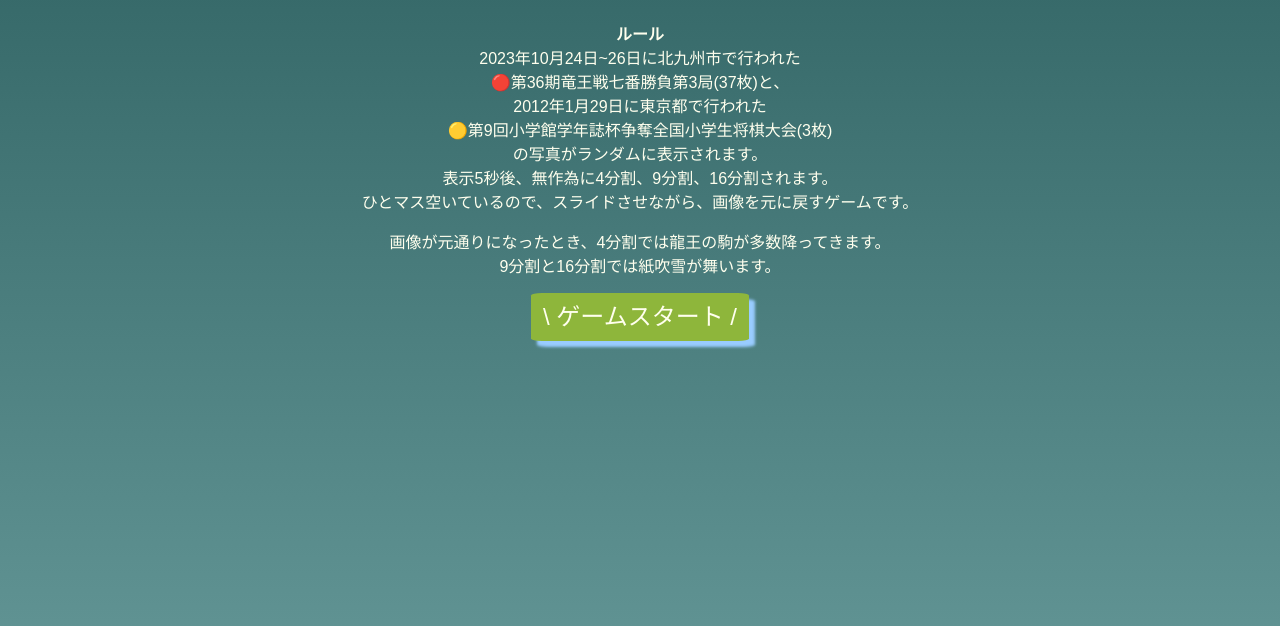
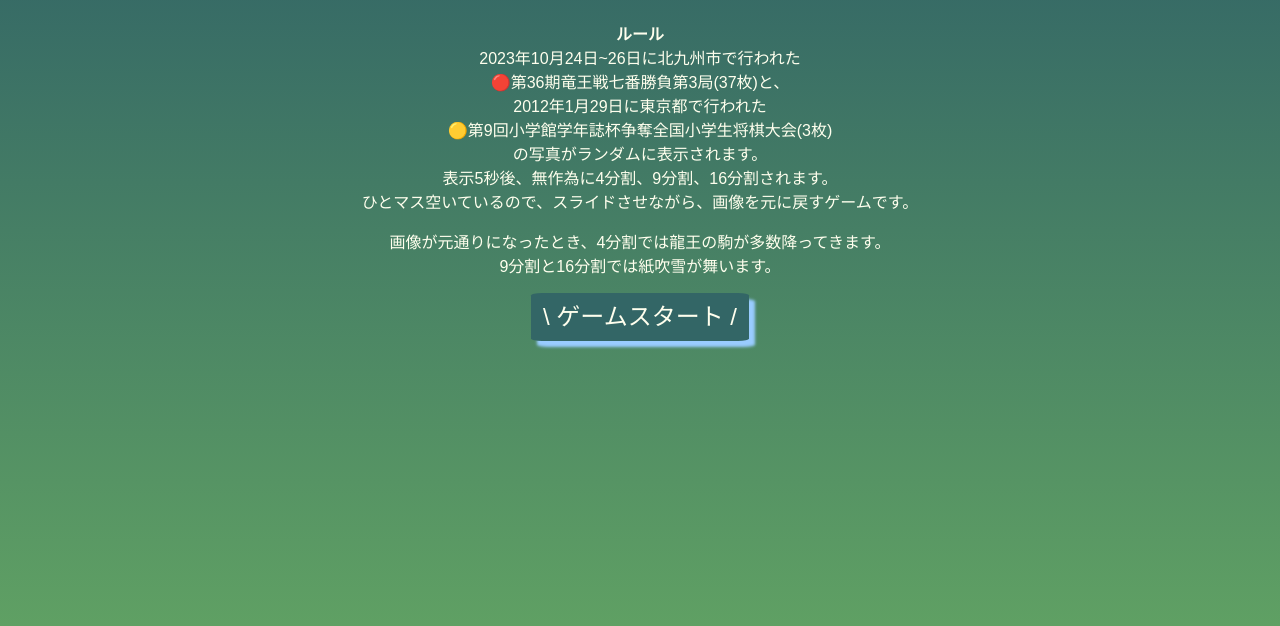
Before and after one commit to HappyKumamoto/CoverOfDragonKing, a plain HTML site: page index.html in a window 1280 px wide. Shown: the part 68-694 px from the top of the page. Drawn offline with Linux system fonts and the light colour scheme.

Commit message:
Update cover.css

```diff
--- a/cover.css
+++ b/cover.css
@@ -2,7 +2,7 @@ body{
     text-align: center;
     font-family:"Hiragino Sans W3", "Hiragino Kaku Gothic ProN", "ヒラギノ角ゴ ProN W3", "メイリオ", Meiryo, "ＭＳ Ｐゴシック", "MS PGothic", sans-serif;
     color:#FFFFEE;
-    background: linear-gradient(#336666, #669999) fixed;
+    background: linear-gradient(#336666, #66A963) fixed;
     margin: 0 auto;
     overflow:hidden;     /*スクロールバーを隠す*/
   }
@@ -14,7 +14,7 @@ body{
   text-align    : center;      /* 文字位置   */
   cursor        : pointer;     /* カーソル   */
   padding       : 12px 12px;   /* 余白       */
-  background    : #8EB63B;     /* 背景色     */
+  background    : #336666;     /* 背景色     */
   color         : #FFFFEE;     /* 文字色     */
   line-height   : 1em;         /* 1行の高さ  */
   transition    : .3s;         /* なめらか変化 */
```
